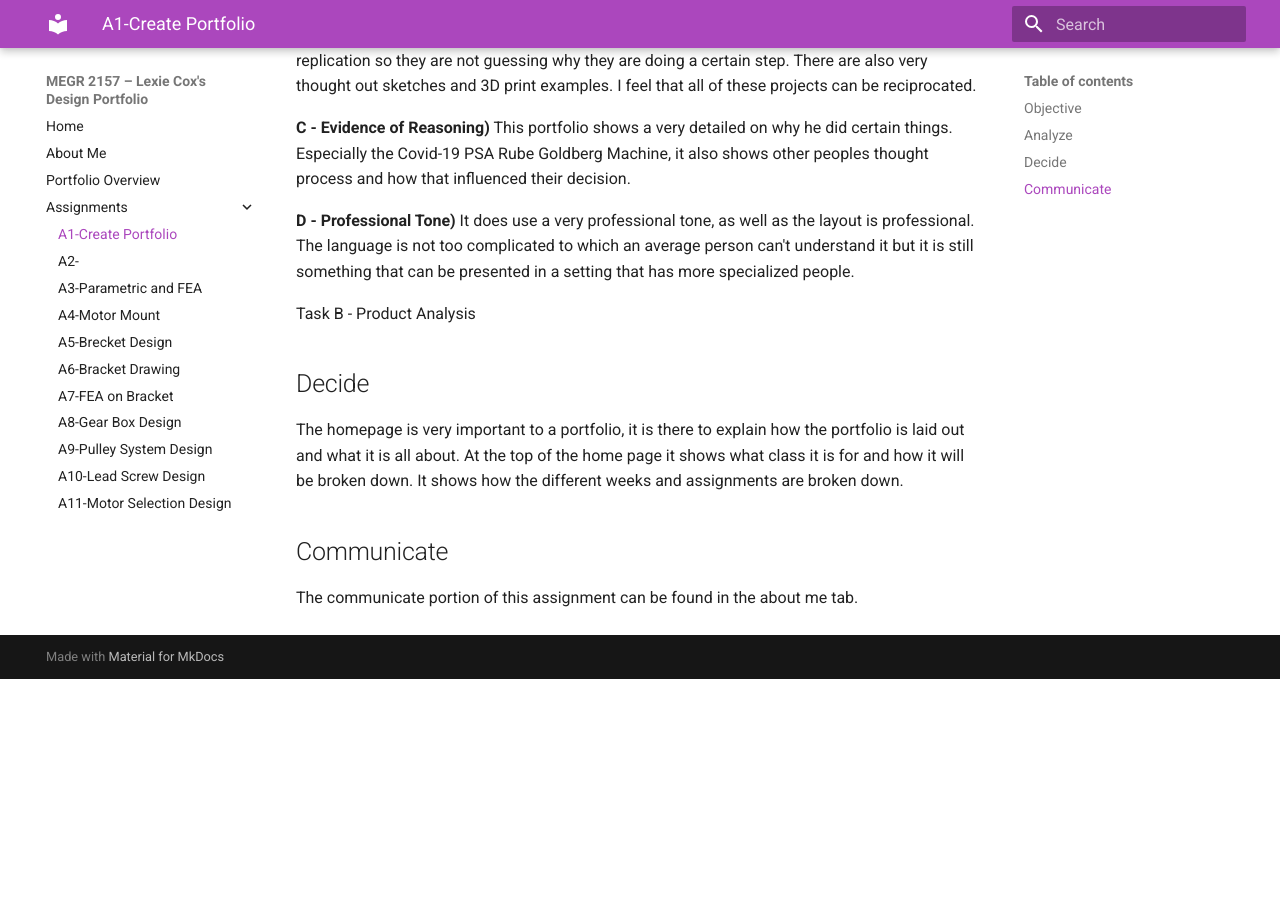
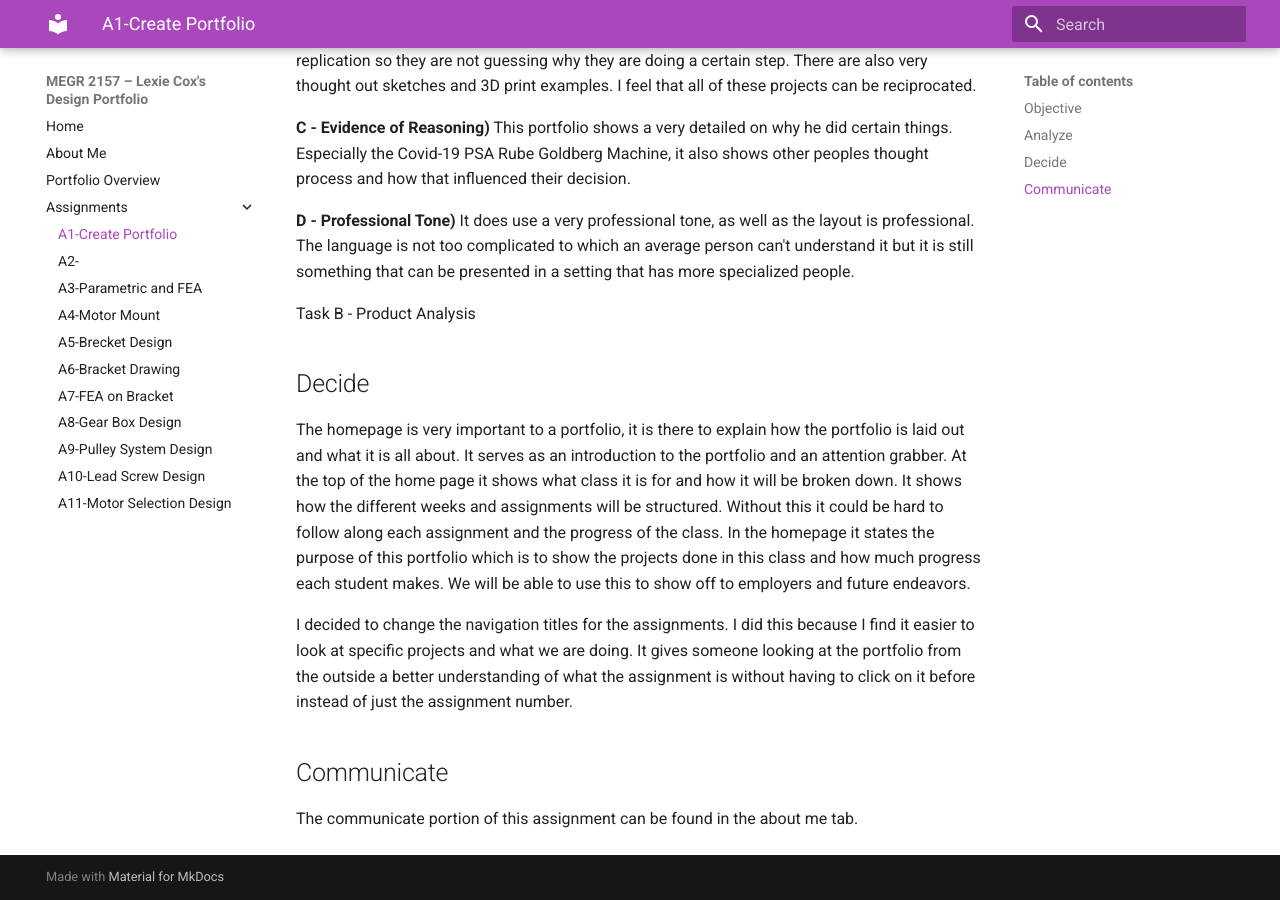
Before and after one commit to lexiecox628/megr2157-portfolio, an MkDocs documentation site: the page built from docs/assignments/A01/index.md, in a window 1280 px wide and 900 px high, scrolled down 1016 px. Built offline with MkDocs 1.6.1 and Material for MkDocs 9.7.7, drawn with Linux system fonts in a browser that asks for light colours; before the commit the page ends 1695 px from its top, so only the background shows below that.

Commit message:
Decide section draft

```diff
--- a/docs/assignments/A01/index.md
+++ b/docs/assignments/A01/index.md
@@ -33,7 +33,9 @@ Task B - Product Analysis
 
 ## Decide
 
-The homepage is very important to a portfolio, it is there to explain how the portfolio is laid out and what it is all about. At the top of the home page it shows what class it is for and how it will be broken down. It shows how the different weeks and assignments are broken down.
+The homepage is very important to a portfolio, it is there to explain how the portfolio is laid out and what it is all about. It serves as an introduction to the portfolio and an attention grabber. At the top of the home page it shows what class it is for and how it will be broken down. It shows how the different weeks and assignments will be structured. Without this it could be hard to follow along each assignment and the progress of the class. In the homepage it states the purpose of this portfolio which is to show the projects done in this class and how much progress each student makes. We will be able to use this to show off to employers and future endeavors.
+
+I decided to change the navigation titles for the assignments. I did this because I find it easier to look at specific projects and what we are doing. It gives someone looking at the portfolio from the outside a better understanding of what the assignment is without having to click on it before instead of just the assignment number.
 
 ## Communicate
 
```
